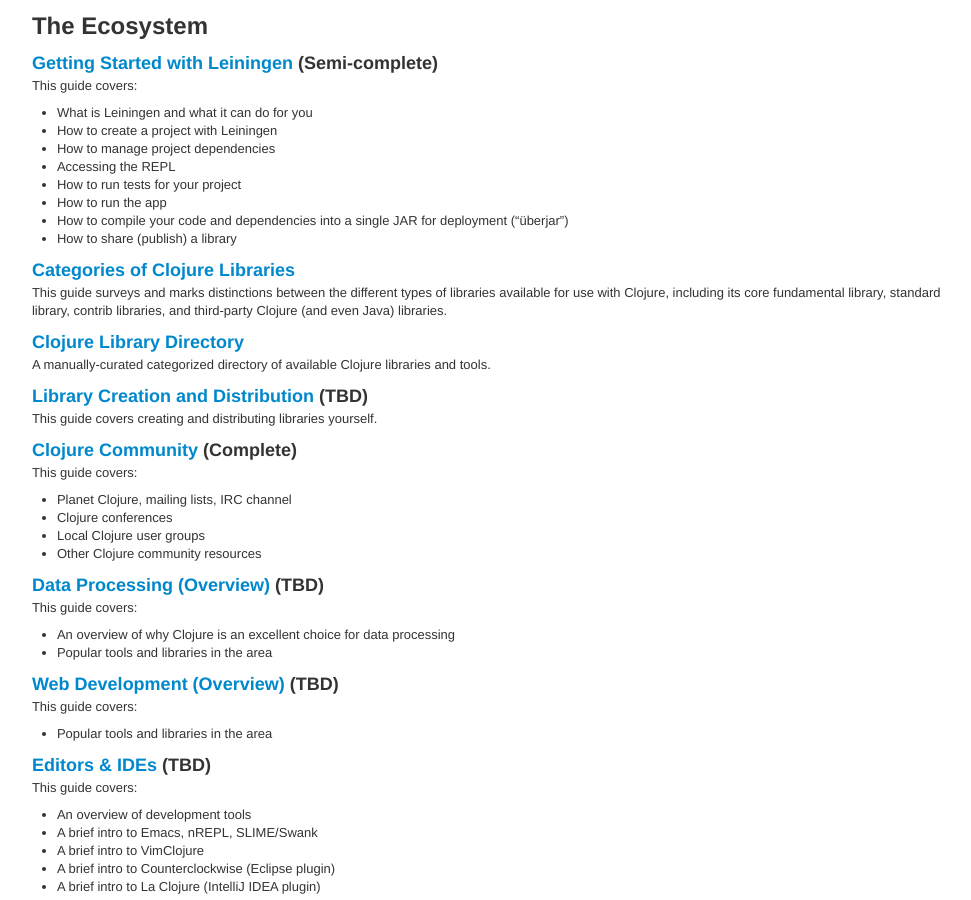
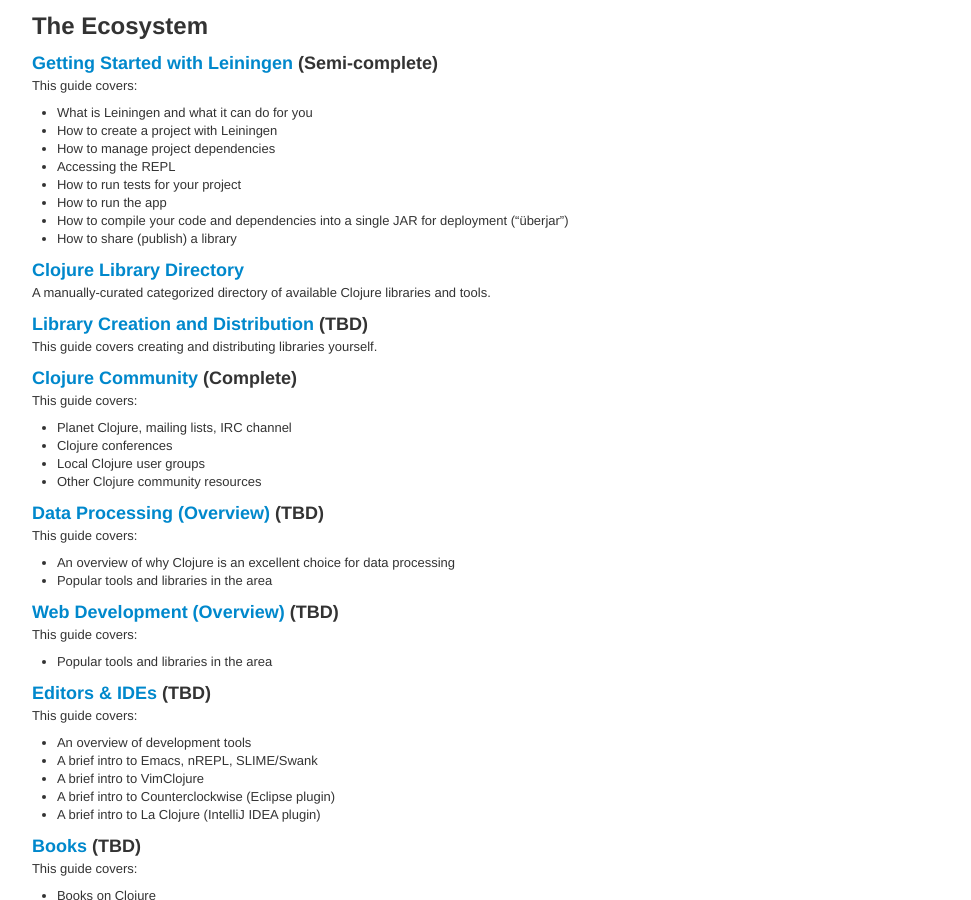
Before and after one commit to clojuredocs/guides, a Jekyll site: the page built from articles/content.md, in a window 1280 px wide and 900 px high, scrolled down 1892 px. Shown: the whole window, without its empty margins (306-1277 px from the left). Built offline with Jekyll 4.4.1, drawn with Linux system fonts in a browser that asks for light colours; some web fonts are replaced; Markdown is read by kramdown in place of the engine named in the settings.

Commit message:
Again, duplicates 80% of Leiningen guides, not entirely clear how this is useful
It does not matter if a library is a contrib library or a 3rd party library. They
are used the same way. The only difference is that one cannot easily contribute
to "contrib".

```diff
--- a/articles/content.md
+++ b/articles/content.md
@@ -152,14 +152,6 @@
  * How to share (publish) a library
 
 
-### [Categories of Clojure Libraries](/articles/ecosystem/libraries_categories.html)
-
-This guide surveys and marks distinctions between the different types
-of libraries available for use with Clojure, including its core
-fundamental library, standard library, contrib libraries, and
-third-party Clojure (and even Java) libraries.
-
-
 ### [Clojure Library Directory](/articles/ecosystem/libraries_directory.html)
 
 A manually-curated categorized directory of available Clojure
```
